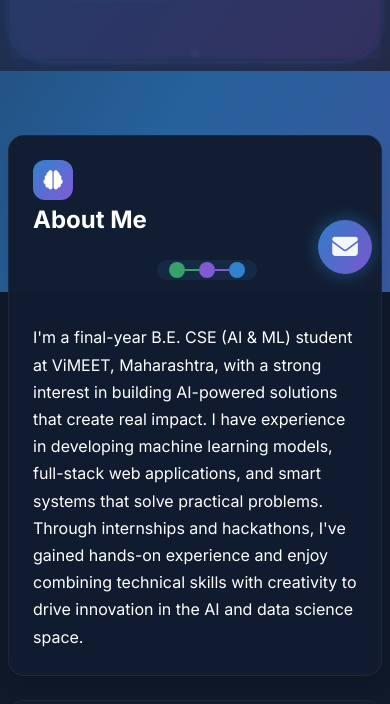
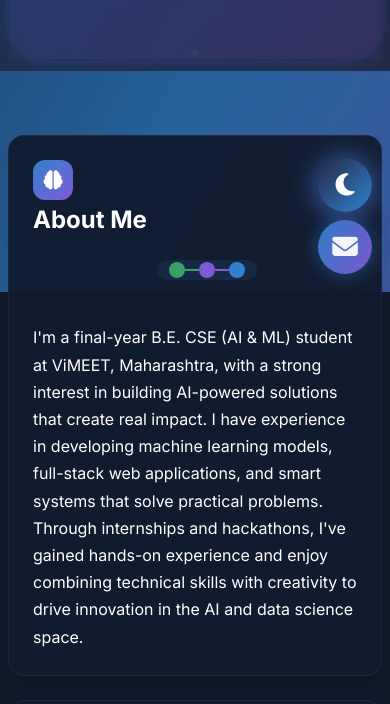
Before and after one commit to omkarrathod23/Omkar-Rathod-Portfolio, a plain HTML site: page index.html in a window 390 px wide. Shown: the part 552-1256 px from the top of the page. Drawn offline with nearby package versions, Linux system fonts and the light colour scheme.

Commit message:
Made change in home page , add some animation

```diff
--- a/styles.css
+++ b/styles.css
@@ -2553,14 +2553,34 @@ html {
 }
 @media (max-width: 600px) {
   #theme-toggle {
-    top: 8px;
-    left: 342px;
-    right: auto;
-    width: 33px;
-    height: 33px;
-    font-size: 1.2rem;
-    box-shadow: 0 2px 8px 0 #23294622;
+    position: fixed;
+    bottom: 80px;
+    right: 18px;
+    left: auto;
+    top: auto;
+    width: 54px;
+    height: 54px;
+    font-size: 1.6rem;
+    box-shadow: 0 4px 24px 0 #805ad555, 0 2px 8px 0 #3182ce33;
+    z-index: 2000;
+    background: linear-gradient(135deg, #232946 0%, #3182ce 100%);
+    animation: themeBtnBounceIn 0.7s cubic-bezier(.23,1.01,.32,1) 0.2s both, themeBtnPulse 2.2s cubic-bezier(.4,1.6,.6,1) infinite alternate;
+    display: flex;
+    align-items: center;
+    justify-content: center;
+    border-radius: 50%;
+    border: none;
+    transition: background 0.2s, color 0.2s, box-shadow 0.2s, transform 0.2s;
   }
+}
+@keyframes themeBtnBounceIn {
+  0% { opacity: 0; transform: scale(0.7) translateY(60px); }
+  80% { opacity: 1; transform: scale(1.08) translateY(-8px); }
+  100% { opacity: 1; transform: scale(1) translateY(0); }
+}
+@keyframes themeBtnPulse {
+  0% { box-shadow: 0 0 0 0 #3182ce44, 0 4px 24px 0 #805ad555; }
+  100% { box-shadow: 0 0 24px 8px #3182ce55, 0 4px 24px 0 #805ad555; }
 }
 #theme-toggle:hover {
   background: linear-gradient(135deg, #3182ce 0%, #805ad5 100%);
```
